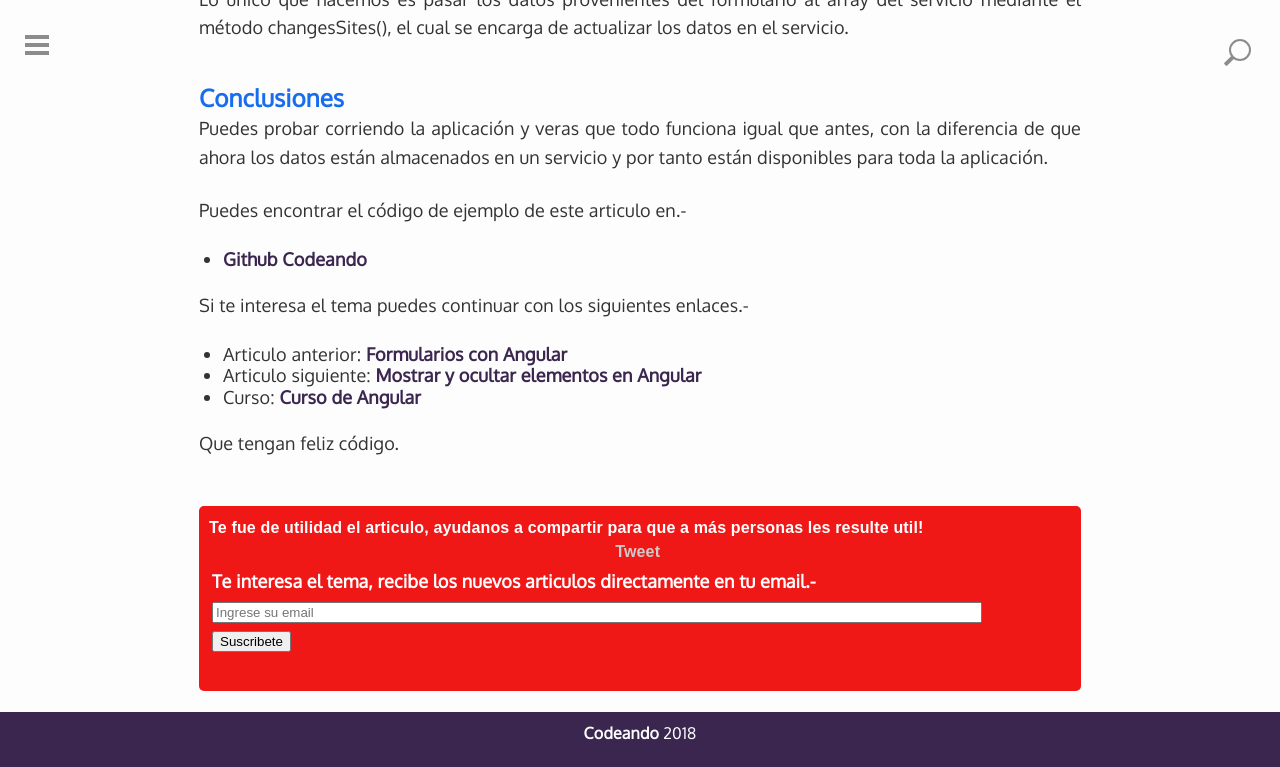
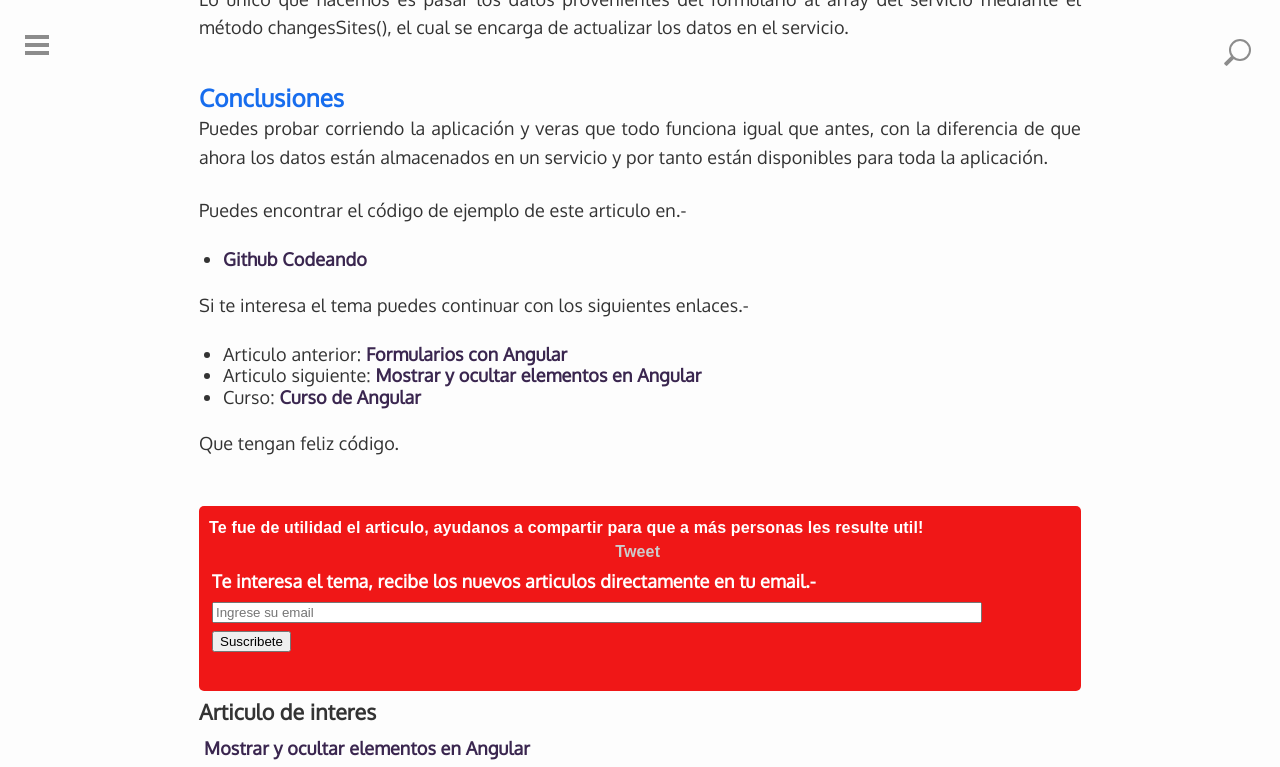
Before and after one commit to Codeandomx/codeandomx, a Jekyll site: the page built from _posts/2018-02-06-servicios-con-angular.md, in a window 1280 px wide and 1400 px high, scrolled down 4655 px. Shown: the top 767 px of the window. Built offline with Jekyll 4.4.1, drawn with Linux system fonts in a browser that asks for light colours; comment, search, counter and statistics services are not loaded; some of the changed text lies outside the part shown.

Commit message:
Agregamos articulos relacionados.

```diff
--- /dev/null
+++ b/_includes/related-post.html
@@ -0,0 +1,28 @@
+<div id="related">
+    {% assign hasSimilar = '' %}
+    {% for post in site.related_posts %}
+        {% assign postHasSimilar = false %}
+        {% for tag in post.tags %}
+            {% for thisTag in page.tags %}
+                {% if postHasSimilar == false and hasSimilar.size < 6 and post != page and tag == thisTag %}
+                    {% if hasSimilar.size == 0 %}
+                    <h4>Articulo de interes</h4>
+                    <ul>
+                    {% endif %}
+                    <li class="relatedPost">
+                        <a href="{{ site.url }}{{ post.url }}">{{ post.title }}
+                        {% if post.series %}
+                            (Series: {{ post.series }})
+                        {% endif %}
+                        </a>
+                    </li>
+                    {% capture hasSimilar %}{{ hasSimilar }}*{% endcapture %}
+                    {% assign postHasSimilar = true %}
+                {% endif %}
+            {% endfor %}
+        {% endfor %}
+    {% endfor %}
+    {% if hasSimilar.size > 0 %}
+        </ul>
+    {% endif %}
+</div>
--- a/_layouts/post.html
+++ b/_layouts/post.html
@@ -38,6 +38,10 @@ layout: default
 			</form>
 		</div>
 	</div>
+
+	<!-- Post relacionados -->
+	{% include related-post.html %}
+
 	<!-- Comentarios -->
 	{% include disqus.html %}
 </article>
--- a/_sass/layout.scss
+++ b/_sass/layout.scss
@@ -1,4 +1,24 @@
 /* -- General Layout -- */
+
+/* Related */
+
+#related{
+
+}
+#related ul{
+  list-style: none;
+}
+#related ul li{
+  padding: 5px;
+}
+#related a{
+  transition: all 0.25s ease-in-out;
+}
+#related a:hover{
+  cursor: pointer;
+  color: #5F4F6F;
+  margin-left: 15px;
+}
 
 /* Search */
 
```
